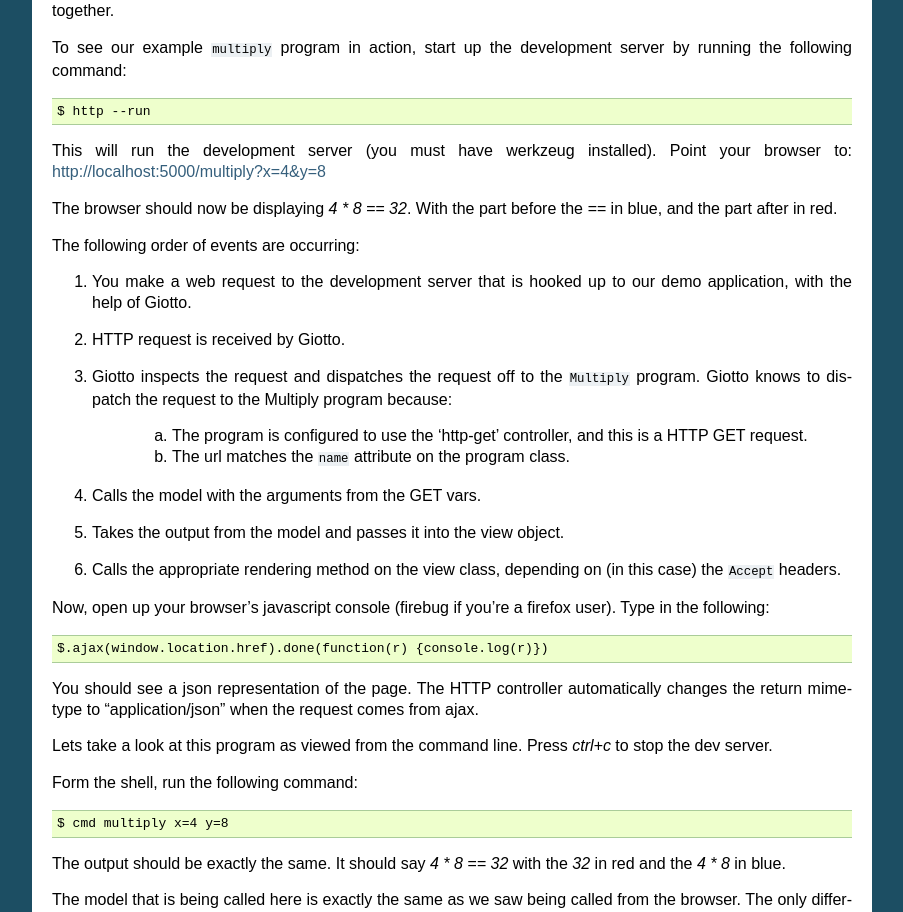
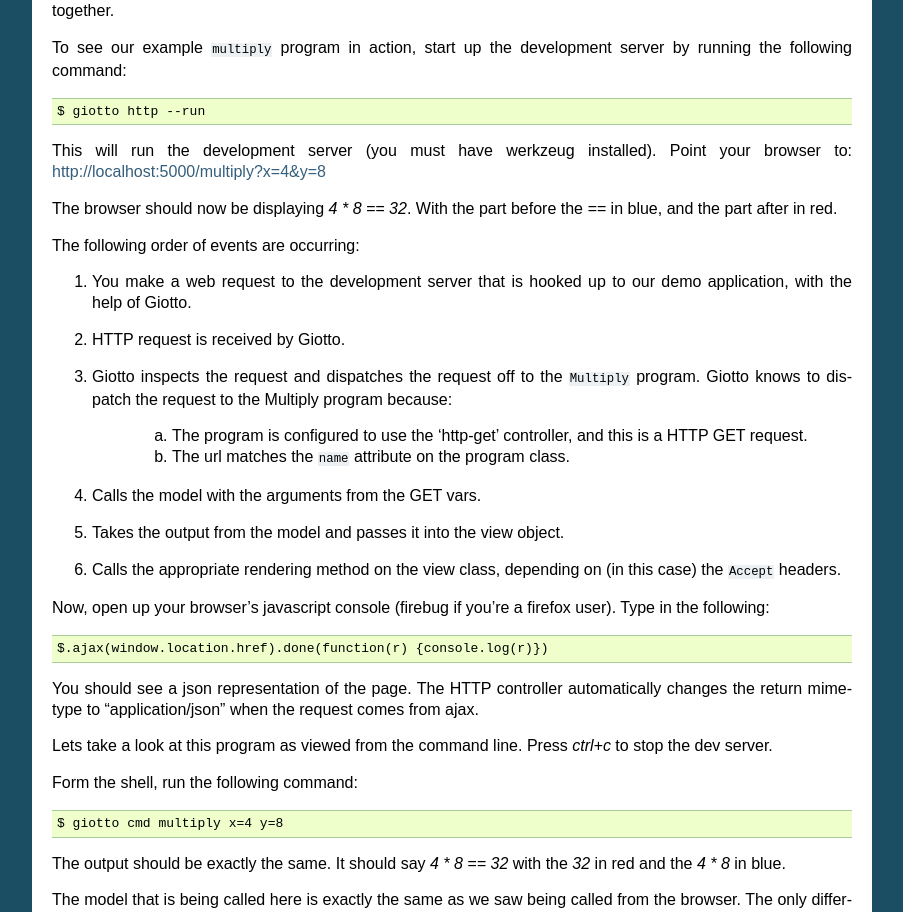
Before and after one commit to priestc/giotto, a Sphinx documentation site: the page built from docs/tutorial.rst, in a window 1280 px wide and 1400 px high, scrolled down 1539 px. Shown: the part 156-1068 px from the top of the window, without its empty margins (198-1101 px from the left). Built offline with Sphinx 7.4.7, drawn with Linux system fonts in a browser that asks for light colours; some of the changed text lies outside the part shown.

Commit message:
updted tutorial

```diff
--- a/docs/tutorial.rst
+++ b/docs/tutorial.rst
@@ -103,7 +103,7 @@ All it does is take two numbers, and multiply them together.
 To see our example ``multiply`` program in action,
 start up the development server by running the following command::
 
-    $ http --run
+    $ giotto http --run
 
 This will run the development server (you must have werkzeug installed).
 Point your browser to: http://localhost:5000/multiply?x=4&y=8
@@ -140,7 +140,7 @@ to stop the dev server.
 
 Form the shell, run the following command::
 
-    $ cmd multiply x=4 y=8
+    $ giotto cmd multiply x=4 y=8
 
 The output should be exactly the same. It should say `4 * 8 == 32` with the `32`
 in red and the `4 * 8` in blue.
@@ -167,7 +167,7 @@ This object should be the same form as what the model returns::
 
 When you run the dev server include the ``--model-mock`` flag::
 
-    $ http --run --model-mock
+    $ giotto http --run --model-mock
 
 Now no matter what arguments you place in the url, the output will always be ``10 * 10 == 100``.
 If your model makes calls to the database or third party service,
```
Also changed, not shown: other parts of docs/tutorial.rst (+2 -2 lines).
